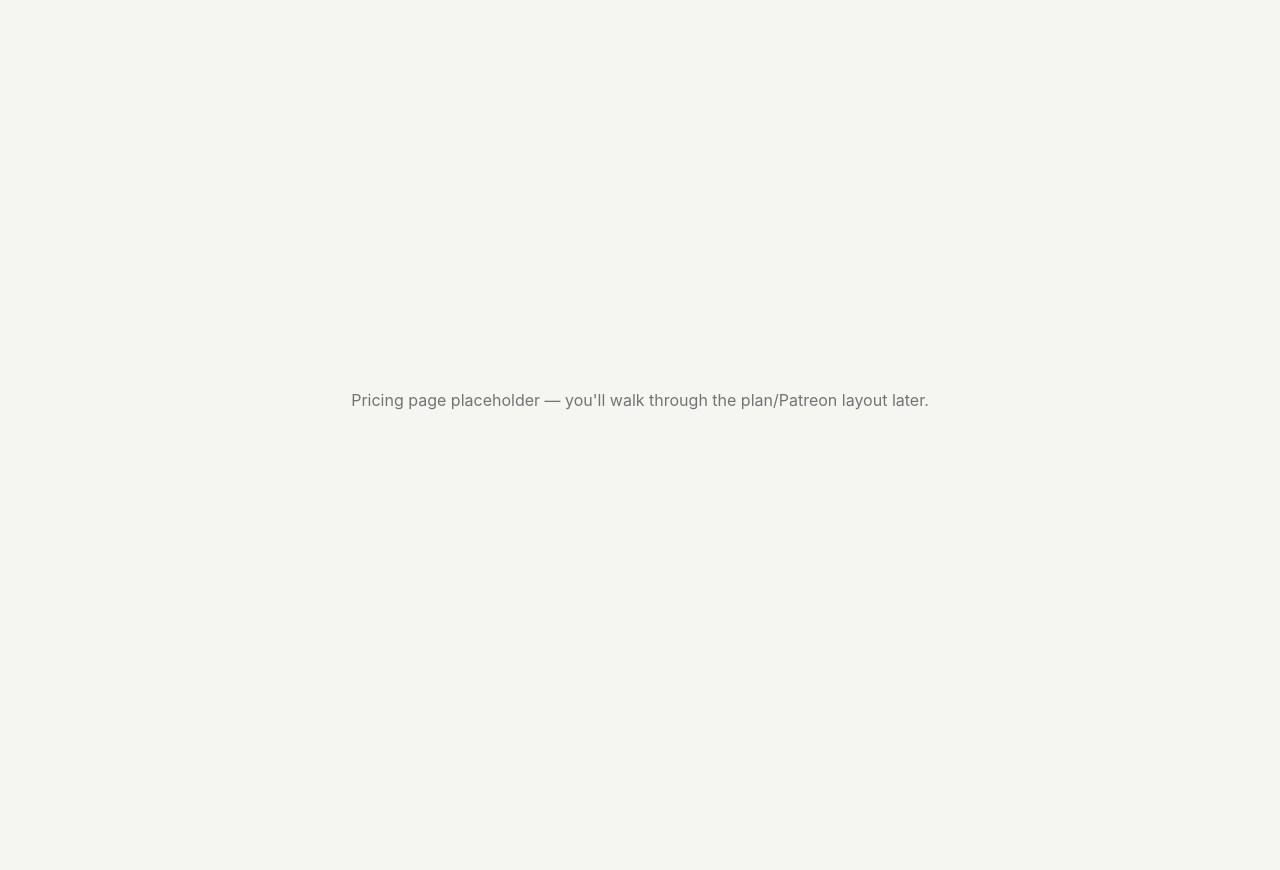
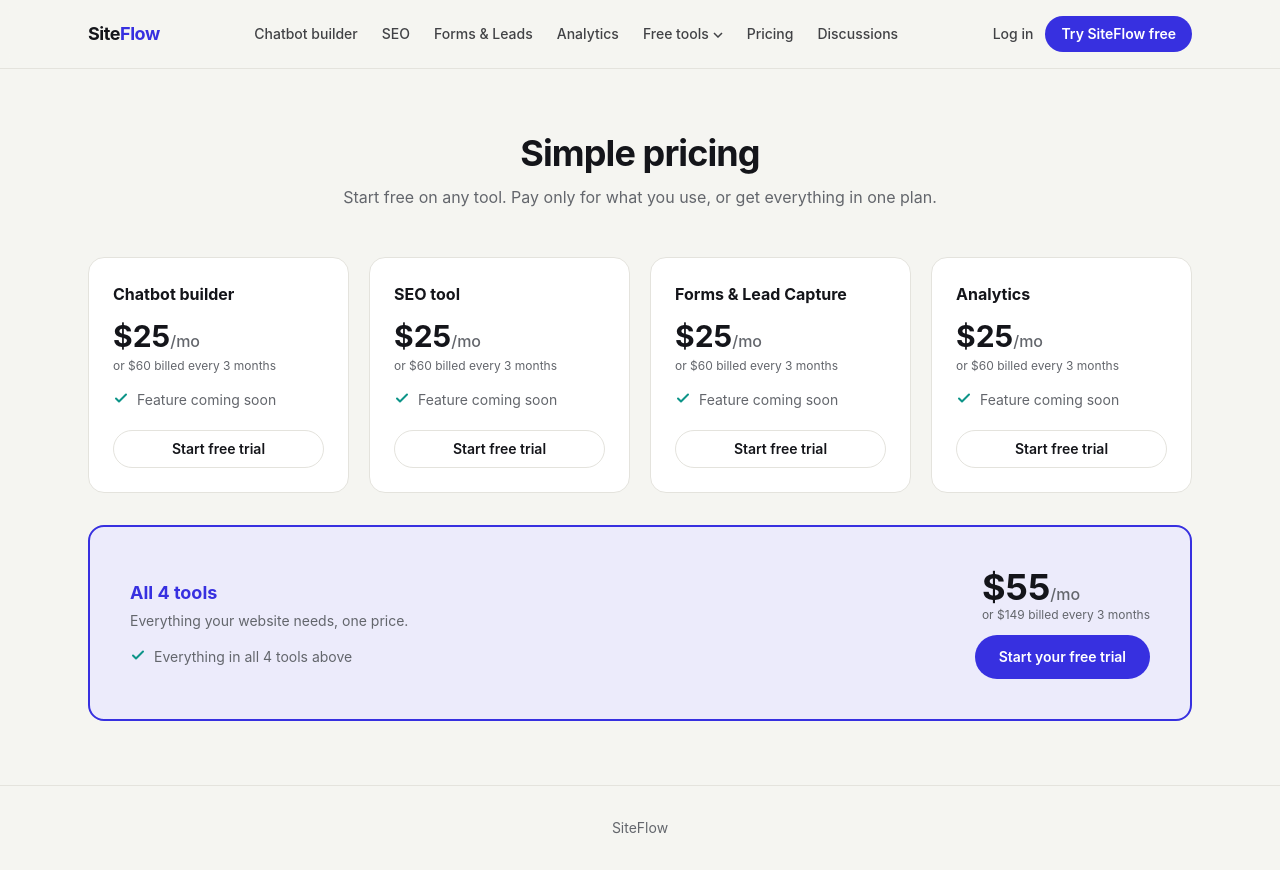
Before and after one commit to sifathassan010-max/siteflow, a Next.js app: page /pricing in a window 1280 px wide. Before the commit the page ends 800 px from the top, so only its background shows below. Built offline with nearby package versions, Linux system fonts and the light colour scheme.

Commit message:
Add files via upload

```diff
--- a/src/app/pricing/page.tsx
+++ b/src/app/pricing/page.tsx
@@ -1,7 +1,113 @@
+import Link from "next/link";
+import Nav from "@/components/nav";
+import { TOOL_PLANS, BUNDLE_PLAN } from "@/lib/pricing-data";
+
+function Check() {
+  return (
+    <svg width="16" height="16" viewBox="0 0 16 16" className="shrink-0 text-flow">
+      <path
+        d="M3 8.5l3 3 7-7"
+        stroke="currentColor"
+        strokeWidth="2"
+        fill="none"
+        strokeLinecap="round"
+        strokeLinejoin="round"
+      />
+    </svg>
+  );
+}
+
 export default function PricingPage() {
   return (
-    <main className="flex min-h-screen items-center justify-center">
-      <p className="text-neutral-500">Pricing page placeholder — you&apos;ll walk through the plan/Patreon layout later.</p>
-    </main>
+    <div className="min-h-screen">
+      <Nav />
+
+      <main className="mx-auto max-w-6xl px-6 py-16">
+        <div className="text-center">
+          <h1 className="text-3xl font-bold tracking-tight sm:text-4xl">
+            Simple pricing
+          </h1>
+          <p className="mt-3 text-slate">
+            Start free on any tool. Pay only for what you use, or get
+            everything in one plan.
+          </p>
+        </div>
+
+        <div className="mt-12 grid gap-5 sm:grid-cols-2 lg:grid-cols-4">
+          {TOOL_PLANS.map((plan) => (
+            <div
+              key={plan.name}
+              className="flex flex-col rounded-2xl border border-line bg-white p-6"
+            >
+              <h3 className="font-bold">{plan.name}</h3>
+              <p className="mt-3 text-3xl font-bold">
+                ${plan.monthlyPrice}
+                <span className="text-base font-medium text-slate">/mo</span>
+              </p>
+              <p className="mt-1 text-xs text-slate">
+                or ${plan.quarterlyPrice} billed every 3 months
+              </p>
+              <ul className="mt-4 flex flex-1 flex-col gap-2 text-sm text-slate">
+                {plan.features.map((f) => (
+                  <li key={f} className="flex items-start gap-2">
+                    <Check />
+                    {f}
+                  </li>
+                ))}
+              </ul>
+              <Link
+                href="/login"
+                className="mt-5 rounded-full border border-line px-4 py-2 text-center text-sm font-semibold text-ink transition hover:border-ink/30"
+              >
+                Start free trial
+              </Link>
+            </div>
+          ))}
+        </div>
+
+        <div className="mt-8 rounded-2xl border-2 border-brand bg-brand-bg p-8 sm:p-10">
+          <div className="flex flex-col items-start gap-6 sm:flex-row sm:items-center sm:justify-between">
+            <div>
+              <h3 className="text-lg font-bold text-brand">{BUNDLE_PLAN.name}</h3>
+              <p className="mt-1 text-sm text-slate">
+                Everything your website needs, one price.
+              </p>
+              <ul className="mt-4 flex flex-col gap-2 text-sm text-slate">
+                {BUNDLE_PLAN.features.map((f) => (
+                  <li key={f} className="flex items-start gap-2">
+                    <Check />
+                    {f}
+                  </li>
+                ))}
+              </ul>
+            </div>
+
+            <div className="flex shrink-0 flex-col items-start gap-3 sm:items-end">
+              <div>
+                <p className="text-4xl font-bold">
+                  ${BUNDLE_PLAN.monthlyPrice}
+                  <span className="text-base font-medium text-slate">/mo</span>
+                </p>
+                <p className="text-xs text-slate">
+                  or ${BUNDLE_PLAN.quarterlyPrice} billed every 3 months
+                </p>
+              </div>
+              <Link
+                href="/login"
+                className="rounded-full bg-brand px-6 py-3 text-sm font-semibold text-white transition hover:bg-brand-hover"
+              >
+                Start your free trial
+              </Link>
+            </div>
+          </div>
+        </div>
+      </main>
+
+      <footer className="border-t border-line py-8">
+        <div className="mx-auto max-w-6xl px-6 text-center text-sm text-slate">
+          SiteFlow
+        </div>
+      </footer>
+    </div>
   );
 }
```
